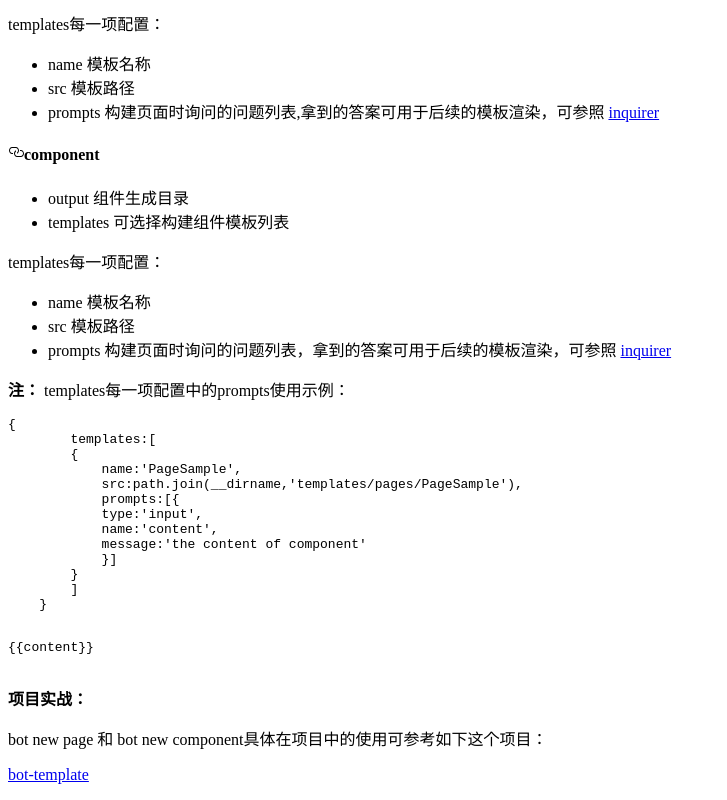
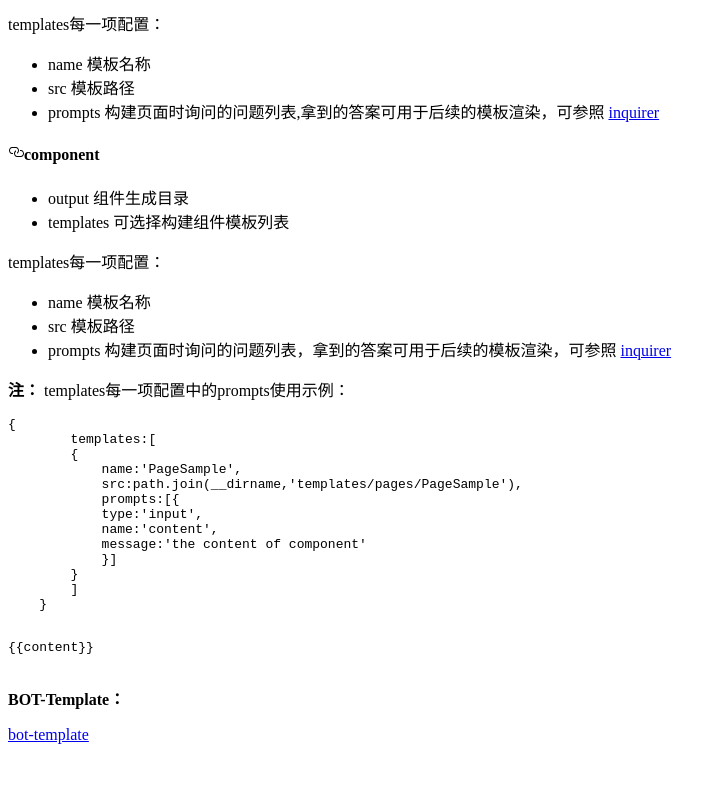
Before and after one commit to git-yx/uibot-cli, a plain HTML site: page index.html in a window 1280 px wide. Shown: the part 1710-2510 px from the top of the page, without its empty margins (0-727 px from the left). After the commit the page ends 2470 px from the top, so only its background shows below. Drawn offline with Linux system fonts and the light colour scheme.

Commit message:
modified readme index.html

```diff
--- a/index.html
+++ b/index.html
@@ -21,7 +21,7 @@
     <li>判断本地模板仓库是否有这个模板？如有没有进入下一步；如果有，进入覆盖确认，确认覆盖则进入下一步，反之跳到第6步</li>
     <li>输入模板远程仓库中你所需要的分支，默认是master</li>
     <li>下载模板至本地模板库</li>
-    <li>回答四个问题：a)项目名称 b)项目版本 c)项目描述 d)项目</li>
+    <li>回答四个问题：a.项目名称 b.项目版本 c.项目描述 d.项目</li>
     <li>进入构建过程</li>
     <li>构建完成，开始你的coding之旅</li>
     </ol>
@@ -120,8 +120,7 @@
         ]
     }
     </code></pre><pre><code>{{content}}
-    </code></pre><p><strong>项目实战：</strong></p>
-    <p>bot new page 和 bot new component具体在项目中的使用可参考如下这个项目：</p>
+    </code></pre><p><strong>BOT-Template：</strong></p>
     <p><a href="https://github.com/git-yx/uibot-template" rel="nofollow">bot-template</a></p>
 
 </body>
```
Also changed, not shown: README.md.
